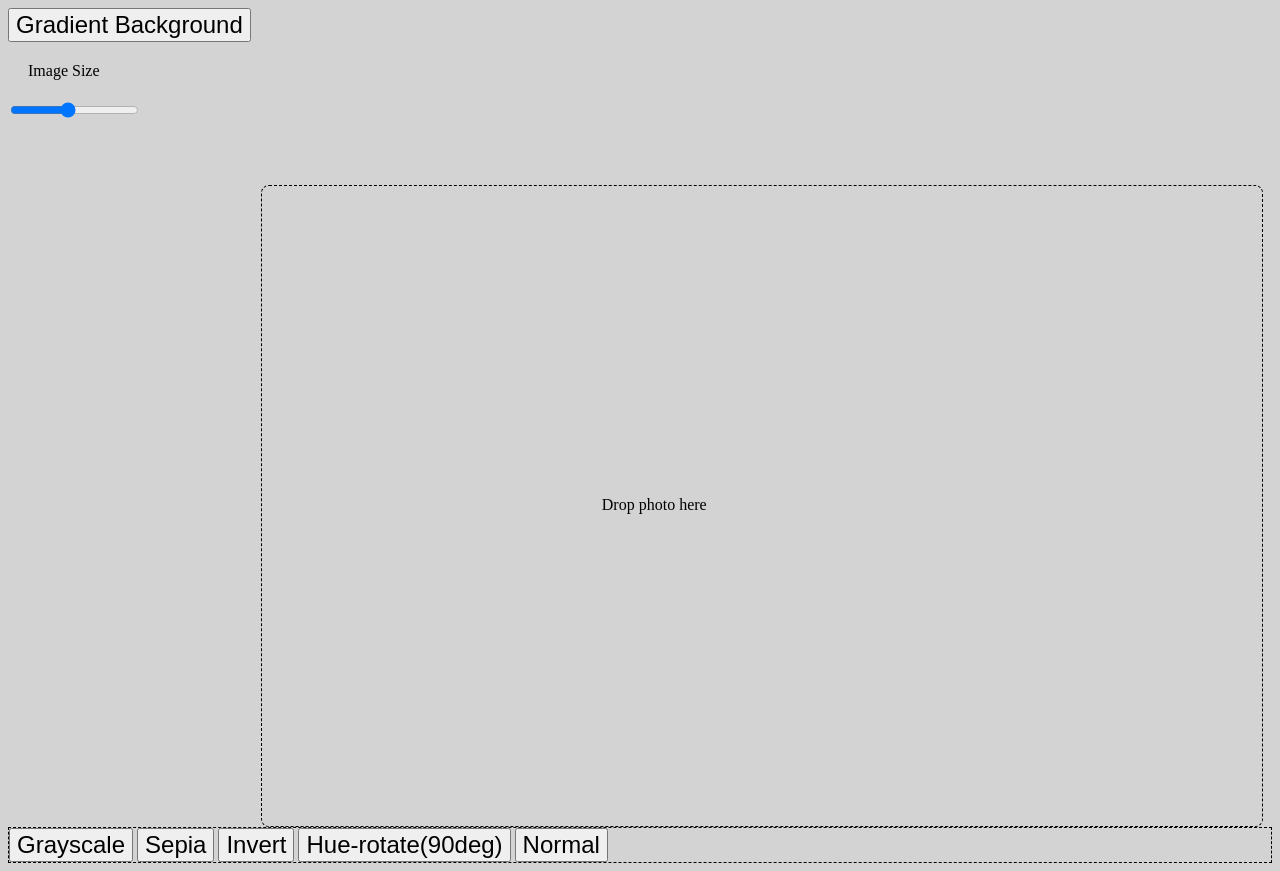
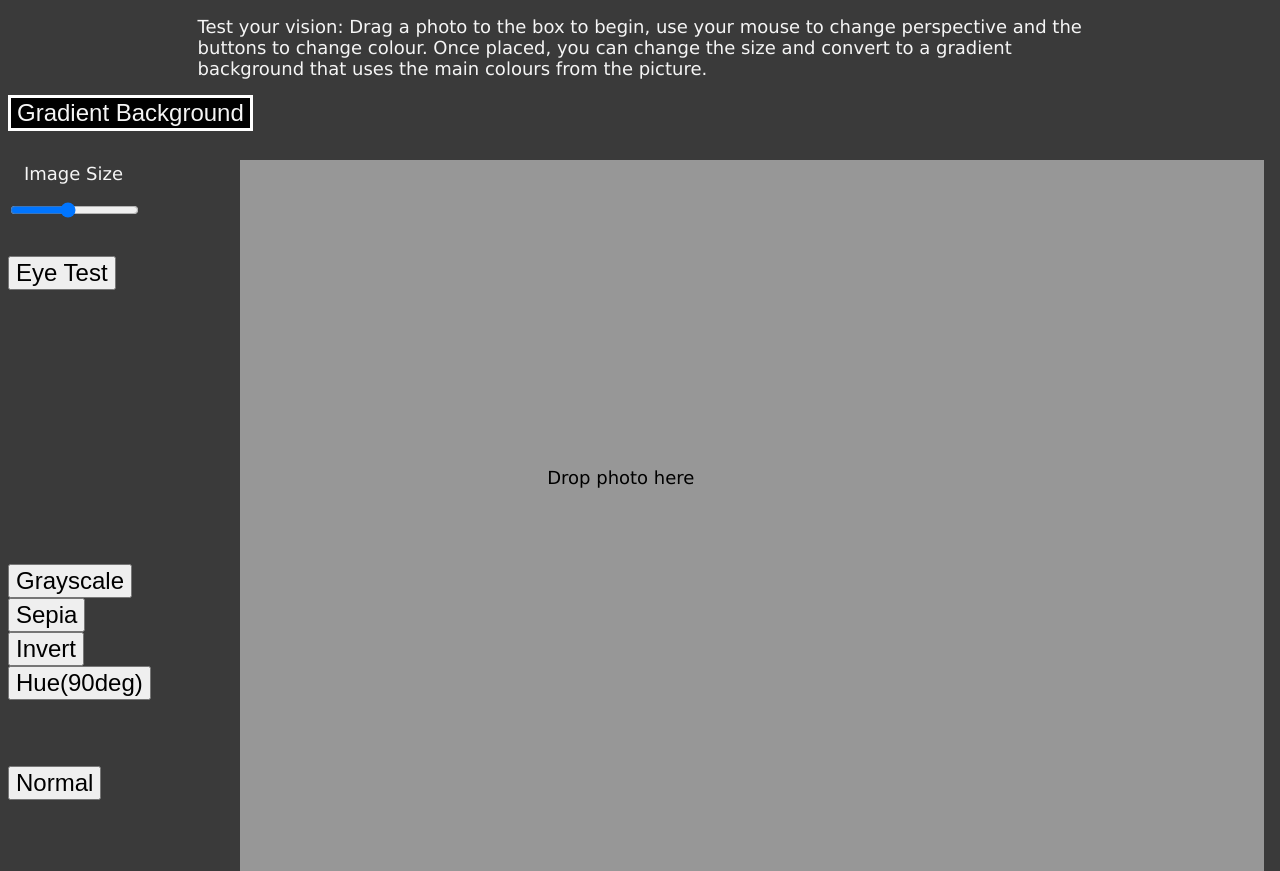
Before and after one commit to EricFrancey/Vision-Test, a plain HTML site: page index.html in a window 1280 px wide. After the commit the page ends 804 px from the top, so only its background shows below. Drawn offline with Linux system fonts and the light colour scheme.

Commit message:
UI update

```diff
--- a/index.html
+++ b/index.html
@@ -7,22 +7,25 @@
     <link rel="stylesheet" href="styles.css">
     <title>Photo Editor</title>
 </head>
-<body>
+    <body class="gradient-wrap">
+    <div class="intro"> Test your vision: Drag a photo to the box to begin, use your mouse to change perspective and the buttons to change colour. Once placed, you can change the size and convert to a gradient background that uses the main colours from the picture.</div>
+
     <button onclick="gradejs()" class="gobutton"> Gradient Background </button>
-    <p class = "slider-text"> Image Size</p>
+    <p class = "slider-text"> Image Size </p>
+
+    <button onclick="removeAllClasses()" class="normal-button"> Normal </button>
     <input type="range" min="1" max="10" value="5" class="slider" id="image-size">
+    <button onclick="eyeTest()" class="eye-button"> Eye Test </button>
 
     <div id = "outer" class="outer-shell tilt gradient-wrap">
-        <p class = "droptext">Drop photo here</p>
-        <!-- <img src ="sunset.png" class = "tilt faded"> -->
+        <div class = "droptext">Drop photo here</div>
     </div>
 
     <div class ="filters">
-        <button onclick="grayscale()" class="gobutton"> Grayscale </button>
-        <button onclick="sepia()" class="gobutton"> Sepia </button>
-        <button onclick="invert()" class="gobutton"> Invert </button>
-        <button onclick="hue()" class="gobutton"> Hue-rotate(90deg) </button>
-        <button onclick="removeAllClasses()" class="gobutton"> Normal </button>
+        <button onclick="grayscale()" class=""> Grayscale </button>
+        <button onclick="sepia()" class=""> Sepia </button>
+        <button onclick="invert()" class=""> Invert </button>
+        <button onclick="hue()" class=""> Hue(90deg) </button>
     </div>
 
     <script src="grade.js"></script>
--- a/script.js
+++ b/script.js
@@ -1,49 +1,41 @@
 const dropzone = document.getElementById('outer');
 const picture = document.querySelector('img');
 const droptext = document.querySelector('.droptext')
-
 let sizeSlider = document.getElementById("image-size");
 
 sizeSlider.oninput = function() {
   if (sizeSlider.value == 1) {
-    dropzone.children[0].style.height = "20%";
-    dropzone.children[0].style.width = "20%";
+    dropzone.children[0].style.width = "20rem";
   }
   if (sizeSlider.value == 2) {
-    dropzone.children[0].style.height = "40%";
-    dropzone.children[0].style.width = "40%";
+    dropzone.children[0].style.width = "25rem";
   }
   if (sizeSlider.value == 3) {
-    dropzone.children[0].style.height = "60%";
-    dropzone.children[0].style.width = "60%";
+
+    dropzone.children[0].style.width = "30rem";
   }
   if (sizeSlider.value == 4) {
-    dropzone.children[0].style.height = "80%";
-    dropzone.children[0].style.width = "80%";
+
+    dropzone.children[0].style.width = "35rem";
   }
   if (sizeSlider.value == 5) {
-    dropzone.children[0].style.height = "100%";
-    dropzone.children[0].style.width = "100%";
+
+    dropzone.children[0].style.width = "40rem";
   }
   if (sizeSlider.value == 6) {
-    dropzone.children[0].style.height = "110%";
-    dropzone.children[0].style.width = "110%";
+    dropzone.children[0].style.width = "45rem";
   }
   if (sizeSlider.value == 7) {
-    dropzone.children[0].style.height = "120%";
-    dropzone.children[0].style.width = "120%";
+    dropzone.children[0].style.width = "50rem";
   }
   if (sizeSlider.value == 8) {
-    dropzone.children[0].style.height = "130%";
-    dropzone.children[0].style.width = "130%";
+    dropzone.children[0].style.width = "55rem";
   }
   if (sizeSlider.value == 9) {
-    dropzone.children[0].style.height = "140%";
-    dropzone.children[0].style.width = "140%";
+    dropzone.children[0].style.width = "60rem";
   }
   if (sizeSlider.value == 10) {
-    dropzone.children[0].style.height = "150%";
-    dropzone.children[0].style.width = "150%";
+    dropzone.children[0].style.width = "65rem";
   }
 }
 
@@ -70,25 +62,16 @@ dropzone.addEventListener('drop', event => {
   const reader = new FileReader();
   reader.readAsDataURL(file);
 
-  // console.log(file)
-  // console.log(reader)
-
   reader.addEventListener('loadend', () => {
     const img = document.createElement('img');
     img.src = reader.result;
     console.log(reader.result);
     dropzone.removeChild(dropzone.firstElementChild);
     dropzone.append(img);
-    img.classList.add('image-sizing');
+    dropzone.style.backgroundColor="rgb(58, 58, 58)";
+    droptext.classList.add("hidden");
 
-  //  console.log(dropzone);
-// dropzone.classList.add("dropped");
-// if (dropzone.classList.contains("dropped")) {
-//   Grade(document.querySelectorAll('.gradient-wrap'))
-// }
-  droptext.classList.add("hidden");
-
-  const tilt = document.querySelector(".tilt");
+    const tilt = document.querySelector(".tilt");
 
     tilt.addEventListener("mousemove", event => {
       const { top, bottom, left, right } = event.target.getBoundingClientRect();
@@ -138,3 +121,30 @@ function removeAllClasses() {
   dropzone.classList.remove("invert");
   dropzone.classList.remove("hue");
 }
+
+function eyeTest() {
+  const img = document.createElement('img');
+  img.src = "Snellen_chart.png";
+  dropzone.removeChild(dropzone.firstElementChild);
+  dropzone.append(img);
+  dropzone.style.backgroundColor="rgb(58, 58, 58)";
+  droptext.classList.add("hidden");
+
+  const tilt = document.querySelector(".tilt");
+
+  tilt.addEventListener("mousemove", event => {
+    const { top, bottom, left, right } = event.target.getBoundingClientRect();
+
+    const middleX = (right - left) / 2;
+    const middleY = (bottom - top) / 2;
+
+    const clientX = event.clientX;
+    const clientY = event.clientY;
+
+    const offsetX = (clientX - middleX) / middleX;
+    const offsetY = (middleY - clientY) / middleY;
+
+    event.target.style.transform = `perspective(1000px) rotateY(${offsetX *
+      5}deg) rotateX(${offsetY * 5}deg) scale3d(1, 1, 1)`;
+  });
+}
--- a/styles.css
+++ b/styles.css
@@ -1,35 +1,89 @@
 body {
-  background-color:lightgray;
-}
-
-p {
-  margin: 30%
+  height: 97.5vh;
+  background-color:rgb(58, 58, 58);
+  background-position: center;
+  background-repeat: no-repeat;
+  background-size: cover;
 }
 
 img {
-  height: 500px;
-  width: 800px;
+  width: 40rem;
   object-fit: contain;
+  margin-left: 10rem;
+  margin-top: 0.5rem;
+  cursor:none;
 }
 
 button {
   font-size: 24px;
+  z-index: 5;
+}
+
+.droptext {
+  color: rgb(0, 0, 0);
+  margin-left: 30%;
+  margin-top: 30%;
+  margin-bottom: 30%;
+  width: 40%;
+  font-family: Verdana, sans-serif;
+  font-size: 18px;
+}
+
+.eye-button {
+  position: absolute;
+  top: 16rem;
+}
+
+.gobutton {
+  background-color: black;
+  color: whitesmoke;
+  border: 3px solid white;
+  z-index: 5;
+}
+
+.normal-button {
+  position: absolute;
+  bottom: 0px;
+}
+
+.slider {
+  position: absolute;
+  z-index: 5;
 }
 
 .slider-text {
-margin: 20px;
+  color: whitesmoke;
+  margin-left: 1rem;
+  margin-top: 2rem;
+  margin-bottom: 1rem;
+  width: 70%;
+  font-family: Verdana, sans-serif;
+  font-size: 18px;
+  z-index: 5;
 }
 
 .faded {
+  filter: opacity(50%);
+}
 
-filter:opacity(50%);
-}
 .filters {
-  border: 1px dashed black;
-
+  position: absolute;
+  bottom: 100px;
+  width: 100px;
 }
 .hidden {
   display: none;
+}
+
+.intro {
+  color: whitesmoke;
+  margin-left: 15%;
+  margin-top: 1rem;
+  margin-bottom: 1rem;
+  width: 70%;
+  font-family: Verdana, sans-serif;
+  font-size: 18px;
+  z-index: 5;
 }
 
 .grayscale {
@@ -43,37 +97,31 @@ filter:opacity(50%);
 }
 
 .invert {
-  filter:invert(1);
+  filter: invert(1);
   transition: all 1s;
 }
 
 .hue {
-  filter:hue-rotate(90deg);
+  filter: hue-rotate(90deg);
   transition: all 1s;
 }
 
 .active {
-  background-color:darkgrey;
+  background-color: rgb(105, 105, 105);
 }
 
 .outer-shell {
-  border: 1px dashed black;
-  width: 800px;
-  height: 500px;
-  margin-top: 5%;
-  margin-left: 20%;
-
-  padding-left: 100px;
-  padding-right: 100px;
-  padding-top: 70px;
-  padding-bottom: 70px;
-
+  background-color: rgb(151, 151, 151);
+  position: fixed;
+  width: 80%;
+  height: 100vh;
+  right: 1rem;
+  top: 10rem;
   transition: all 1s;
 }
 
 .tilt {
   object-position: center center;
   opacity: 1;
-  border-radius: 8px;
   cursor: pointer;
 }
```
Also changed, not shown: sunset.png (deleted), 1 other file.
